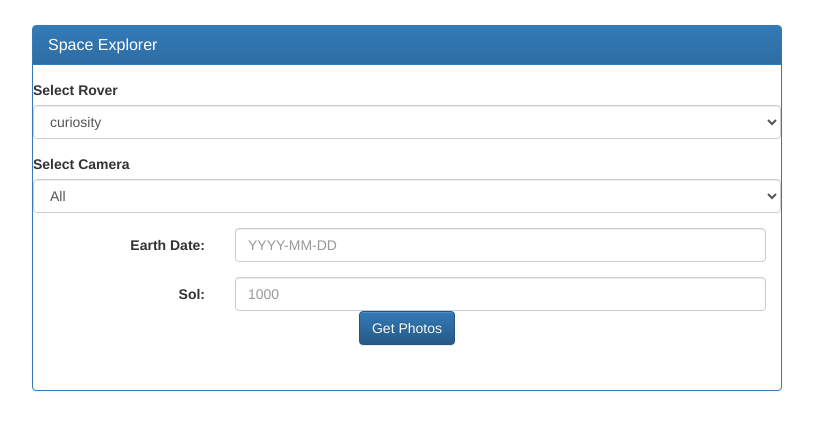
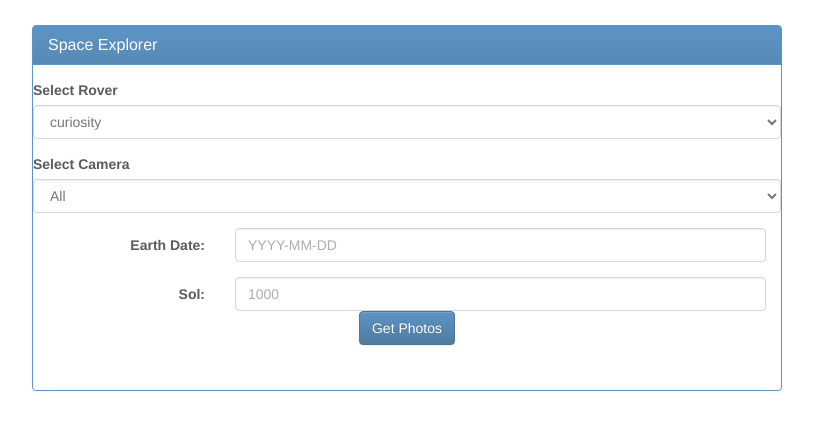
Before and after one commit to KevinAngeles/SpaceExplorer, a PHP site: page / in a window 1280 px wide. Shown: the top 430 px of the page, without its empty margins (233-1046 px from the left). Run offline with PHP 8.4, Linux system fonts and the light colour scheme; some libraries are stand-ins or nearby versions.

Commit message:
added some css

```diff
--- a/assets/css/style.css
+++ b/assets/css/style.css
@@ -1,6 +1,12 @@
-.container{
-	margin-top: 25px;
-}
 body{
 	background-color: transparent;
 }
+html{
+	background-repeat: no-repeat;
+	background-attachment: fixed;
+	background-position: center;
+}
+.container{
+	margin-top: 25px;
+	opacity: .8;
+}
```
